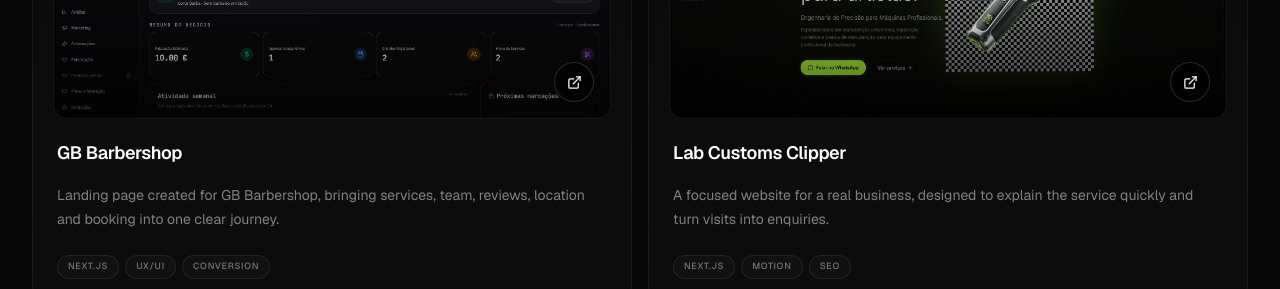
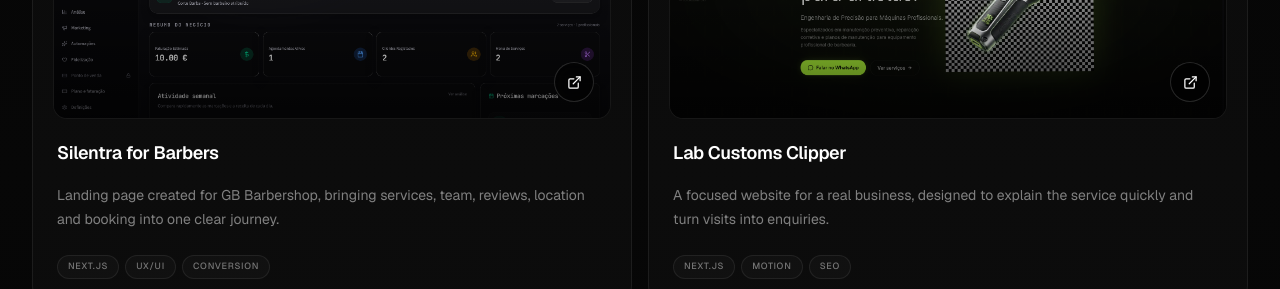
Before and after one commit to martimfm1/silentra-web, a Next.js app: page / in a window 1280 px wide. Shown: the part 2500-2789 px from the top of the page. Built offline with nearby package versions, Linux system fonts and the light colour scheme.

Commit message:
feat: rename barbers portfolio project

```diff
--- a/components/work.tsx
+++ b/components/work.tsx
@@ -7,7 +7,7 @@
 import { copy, useI18n } from "@/components/i18n";
 
 const projects = [
-  { name: "GB Barbershop", image: "/work-silentra-barbers.png", url: "https://barbers.silentra.me/" },
+  { name: "Silentra for Barbers", image: "/work-silentra-barbers.png", url: "https://barbers.silentra.me/" },
   { name: "Lab Customs Clipper", image: "/work-silentra-landing-page.png", url: "https://lab-customs-clipper.vercel.app/" },
   { name: "Cabra Cega Tattoo Studio", image: undefined, url: "https://github.com/martimfm1/cabra-cega-tattoo-studio" },
   { name: "MoneyFlow", image: undefined, url: "https://github.com/martimfm1/MoneyFlow" },
```
